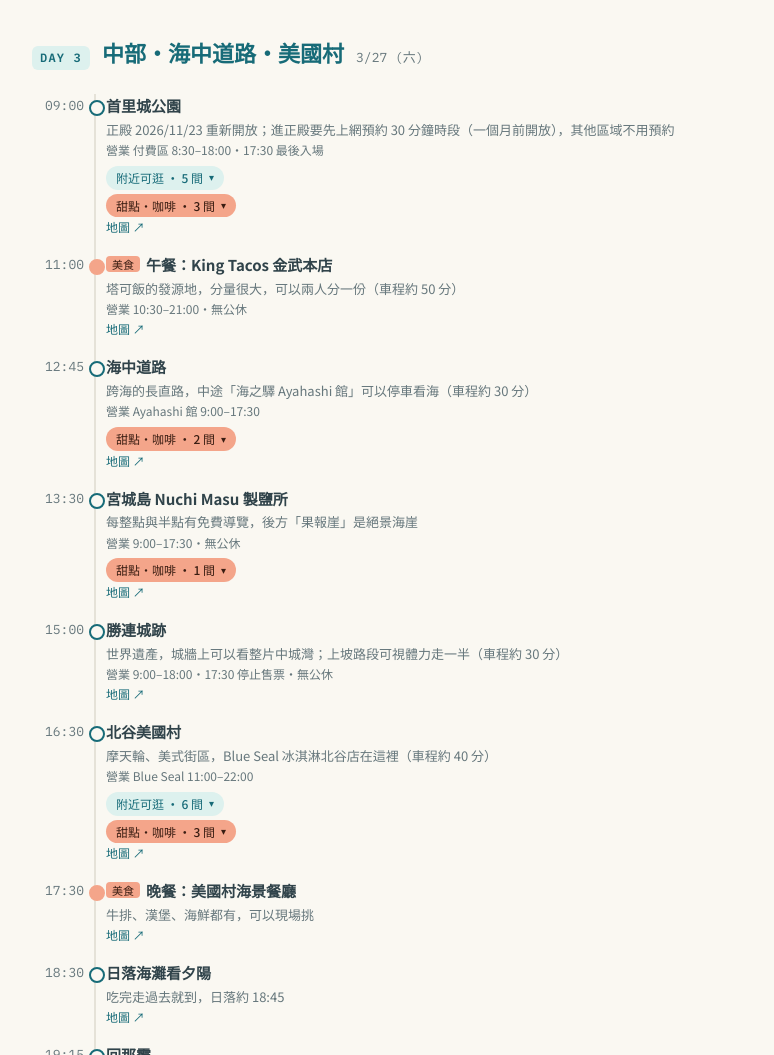
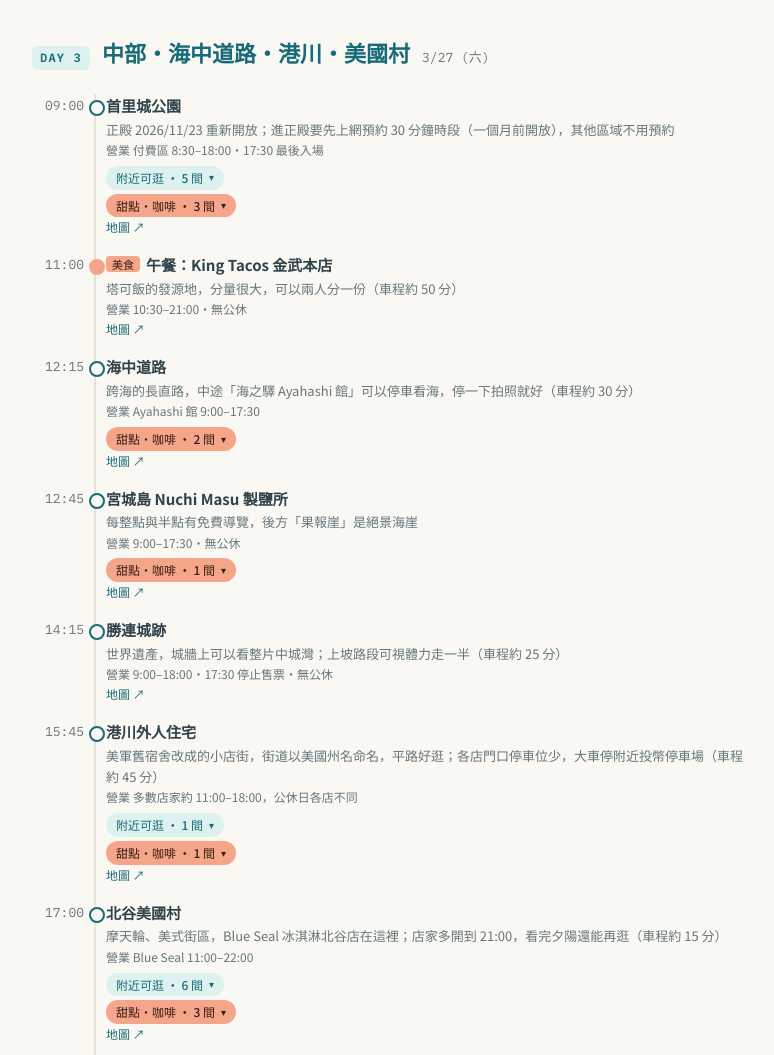
Before and after one commit to lyccc0905-ops/okinawa-2027, a plain HTML site: page index.html in a window 1280 px wide. Shown: the part 3480-4535 px from the top of the page, without its empty margins (248-1022 px from the left). Drawn offline with Linux system fonts and the light colour scheme.

Commit message:
Day 3 加入港川外人住宅
- 行程改為首里城 → King Tacos → 海中道路 → 宮城島 → 勝連城跡 → 港川外人住宅 → 美國村
- 港川附上 PORTRIVER MARKET 與 ippe coppe（週六營業）
- 晚餐維持 17:30

Co-Authored-By: Claude Opus 5.5 <noreply@anthropic.com>

```diff
--- a/index.html
+++ b/index.html
@@ -480,6 +480,9 @@
       S("OKI★ROCK", ["鞋", "服飾"], "Dr.Martens、Fred Perry 選品；19:00 關，先逛", "11:00–19:00", "OKI★ROCK デポアイランド"),
       S("B.B.B.", ["飾品", "包"], "可愛系飾品、包包、沖繩製保養品", "約 10:00–21:00", "B.B.B. デポアイランド")
     ],
+    minatogawa: [
+      S("PORTRIVER MARKET", ["選品"], "沖繩衣食住選品＋原創飾品，港川代表店", "12:00–18:00・週日、週三公休", "PORTRIVER MARKET 港川")
+    ],
     iias: [
       S("MAJUN OKINAWA（2F）", ["服飾"], "沖繩在地服飾品牌", "10:00–21:00", "MAJUN OKINAWA イーアス沖縄豊崎"),
       S("tete by okinawa（2F）", ["服飾", "飾品"], "沖繩風服飾與飾品", "10:00–21:00", "tete by okinawa イーアス沖縄豊崎"),
@@ -553,6 +556,9 @@
       S("千日", ["甜點"], "45 年老店，25 公分高的綿綿冰；6 人一桌剛好，只收現金", "11:30–19:00・週一公休", "千日 久米 ぜんざい"),
       S("富士家 泊本店", ["甜點"], "紅豆糖漿冰的富士家ぜんざい，有停車場", "10:00–19:00・無公休", "富士家 泊本店")
     ],
+    minatogawa: [
+      S("ippe coppe", ["麵包"], "外人住宅裡的人氣麵包店，吐司與司康", "12:30–18:30・週二三公休", "ippe coppe 港川")
+    ],
     iias: [
       S("Blue Seal 豐崎店", ["甜點"], "iias 旁的 Tomiton 裡，鹽味金楚糕冰淇淋", "11:00–21:00・無公休", "ブルーシール 豊崎店")
     ]
@@ -588,14 +594,15 @@
       ]
     },
     {
-      date: "2027-03-27", title: "中部・海中道路・美國村",
+      date: "2027-03-27", title: "中部・海中道路・港川・美國村",
       events: [
         { t: "09:00", title: "首里城公園", note: "正殿 2026/11/23 重新開放；進正殿要先上網預約 30 分鐘時段（一個月前開放），其他區域不用預約", hours: "付費區 8:30–18:00・17:30 最後入場", map: "首里城公園", shops: SHOPS.shuri, cafes: CAFES.shuri },
         { t: "11:00", title: "午餐：King Tacos 金武本店", note: "塔可飯的發源地，分量很大，可以兩人分一份（車程約 50 分）", hours: "10:30–21:00・無公休", type: "food", map: "キングタコス 金武本店" },
-        { t: "12:45", title: "海中道路", note: "跨海的長直路，中途「海之驛 Ayahashi 館」可以停車看海（車程約 30 分）", hours: "Ayahashi 館 9:00–17:30", map: "海中道路", cafes: CAFES.kaichu },
-        { t: "13:30", title: "宮城島 Nuchi Masu 製鹽所", note: "每整點與半點有免費導覽，後方「果報崖」是絕景海崖", hours: "9:00–17:30・無公休", map: "ぬちうなー", cafes: CAFES.miyagi },
-        { t: "15:00", title: "勝連城跡", note: "世界遺產，城牆上可以看整片中城灣；上坡路段可視體力走一半（車程約 30 分）", hours: "9:00–18:00・17:30 停止售票・無公休", map: "勝連城跡" },
-        { t: "16:30", title: "北谷美國村", note: "摩天輪、美式街區，Blue Seal 冰淇淋北谷店在這裡（車程約 40 分）", hours: "Blue Seal 11:00–22:00", map: "美浜アメリカンビレッジ", shops: SHOPS.chatan, cafes: CAFES.chatan },
+        { t: "12:15", title: "海中道路", note: "跨海的長直路，中途「海之驛 Ayahashi 館」可以停車看海，停一下拍照就好（車程約 30 分）", hours: "Ayahashi 館 9:00–17:30", map: "海中道路", cafes: CAFES.kaichu },
+        { t: "12:45", title: "宮城島 Nuchi Masu 製鹽所", note: "每整點與半點有免費導覽，後方「果報崖」是絕景海崖", hours: "9:00–17:30・無公休", map: "ぬちうなー", cafes: CAFES.miyagi },
+        { t: "14:15", title: "勝連城跡", note: "世界遺產，城牆上可以看整片中城灣；上坡路段可視體力走一半（車程約 25 分）", hours: "9:00–18:00・17:30 停止售票・無公休", map: "勝連城跡" },
+        { t: "15:45", title: "港川外人住宅", note: "美軍舊宿舍改成的小店街，街道以美國州名命名，平路好逛；各店門口停車位少，大車停附近投幣停車場（車程約 45 分）", hours: "多數店家約 11:00–18:00，公休日各店不同", map: "港川ステイツサイドタウン", shops: SHOPS.minatogawa, cafes: CAFES.minatogawa },
+        { t: "17:00", title: "北谷美國村", note: "摩天輪、美式街區，Blue Seal 冰淇淋北谷店在這裡；店家多開到 21:00，看完夕陽還能再逛（車程約 15 分）", hours: "Blue Seal 11:00–22:00", map: "美浜アメリカンビレッジ", shops: SHOPS.chatan, cafes: CAFES.chatan },
         { t: "17:30", title: "晚餐：美國村海景餐廳", note: "牛排、漢堡、海鮮都有，可以現場挑", type: "food", map: "美浜アメリカンビレッジ" },
         { t: "18:30", title: "日落海灘看夕陽", note: "吃完走過去就到，日落約 18:45", map: "サンセットビーチ 北谷" },
         { t: "19:15", title: "回那霸", note: "車程約 40 分" }
```
